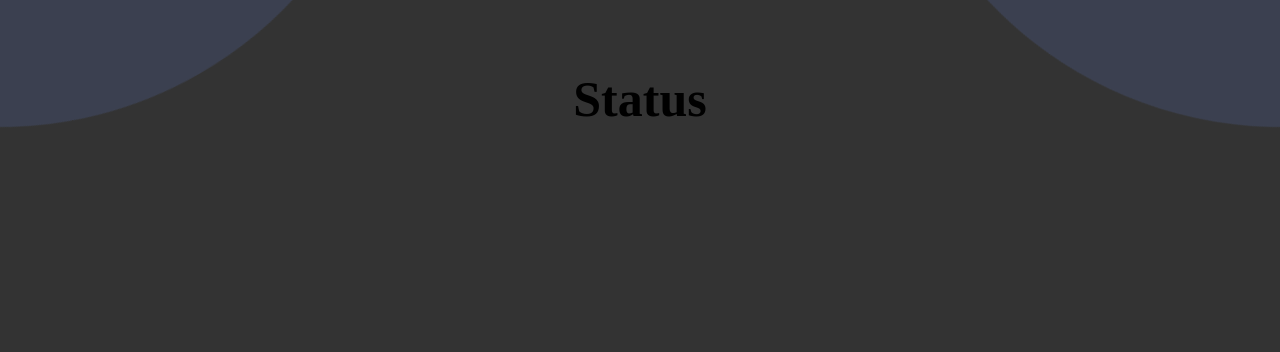
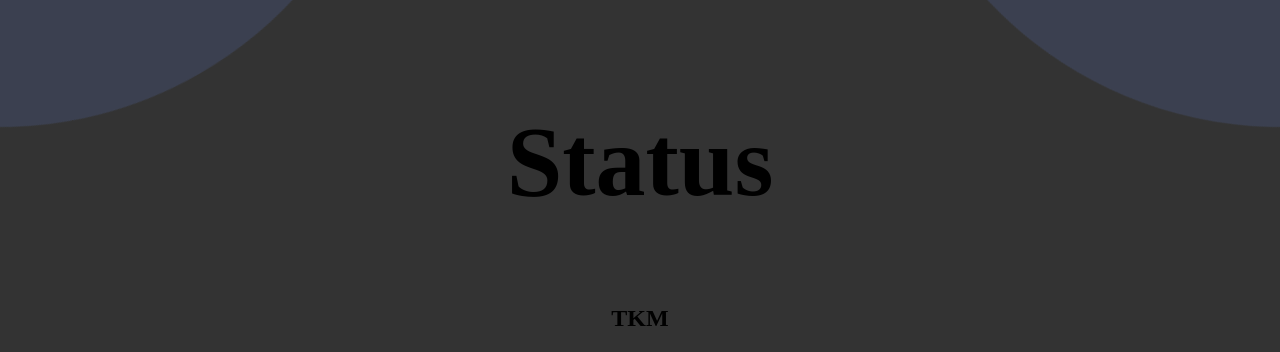
Before and after one commit to TakumiKatase/homepage, a plain HTML site: page index.html in a window 1280 px wide. Shown: the part 673-1025 px from the top of the page. Before the commit the page ends 835 px from the top, so only its background shows below. Drawn offline with Linux system fonts and the light colour scheme.

Commit message:
cssが効かなくなりました

```diff
--- a/index.css
+++ b/index.css
@@ -86,6 +86,6 @@
 }
 
 .main h1 {
-  font-size: 50px;
+  font-size: 100px;
   z-index: 3;
 }
--- a/index.html
+++ b/index.html
@@ -8,7 +8,6 @@
     <link rel="stylesheet" href="./global.css" />
     <link href="https://use.fontawesome.com/releases/v5.6.1/css/all.css" rel="stylesheet">
     <link rel="stylesheet" href="https://cdnjs.cloudflare.com/ajax/libs/font-awesome-animation/0.2.1/font-awesome-animation.min.css">
-    <link rel="stylesheet" href="css/animations.css">
     <title>Sample</title>
   </head>
 
@@ -27,6 +26,7 @@
       </div>
       <div class="main">
         <h1>Status</h1>
+        <h2>TKM</h2>
       </div>
     </div>
   </body>
```
Also changed, not shown: images/mylogo.png.
